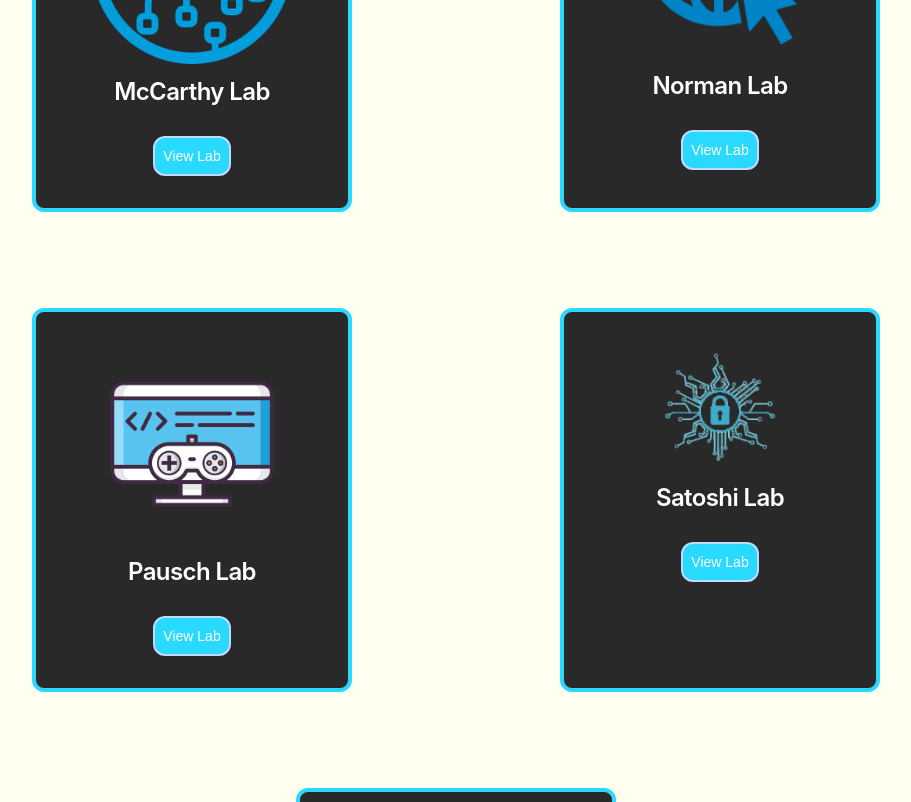
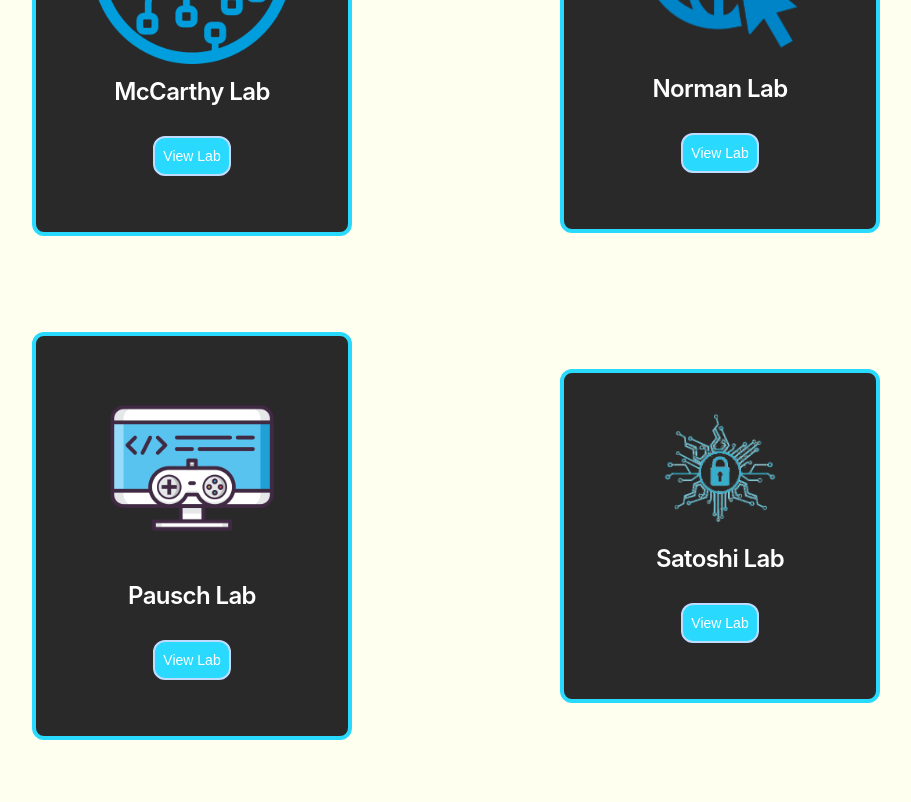
Before and after one commit to NextTechLab/ntl-frontend, a Next.js app: page / in a window 1280 px wide. Shown: the part 1140-1942 px from the top of the page, without its empty margins (184-1095 px from the left). Built offline with nearby package versions, Linux system fonts and the light colour scheme.

Commit message:
:rocket: Home Page Completed

```diff
--- a/components/landing/Labcards.tsx
+++ b/components/landing/Labcards.tsx
@@ -1,13 +1,19 @@
+import Link from "next/link";
 import React, { FunctionComponent } from "react";
 interface Labtype {
   name: string;
   image: string;
+  slug: string;
 }
 
-const Labcards: FunctionComponent<Labtype> = ({ name, image }: Labtype) => {
+const Labcards: FunctionComponent<Labtype> = ({
+  name,
+  image,
+  slug,
+}: Labtype) => {
   return (
     <div>
-      <div className="lg:mx-6 md:w-80 md:h-96 flex flex-col rounded-xl border-4 lg:mb-24 mb-10 border-[#29D9FE] p-14 pt-16 bg-[#292929]">
+      <div className="lg:mx-6 md:w-80 md:h-auto flex flex-col rounded-xl border-4 lg:mb-24 mb-10 border-[#29D9FE] p-14 pt-16 bg-[#292929]">
         <div className="event-card-master lg:block md:flex md:flex-col md:justify-evenly lg:mt-2 ">
           <div className="-mt-10 image-block justify-center flex mb-3">
             <picture>
@@ -18,9 +24,11 @@ const Labcards: FunctionComponent<Labtype> = ({ name, image }: Labtype) => {
             {name}
           </h3>
           <div className="flex justify-center pt-4">
-            <button className="m-0 border-2 font-WorkSans bg-[#29D9FE] border-blue-200 hover:bg-blue-600 p-2 rounded-xl text-sm">
-              <span className=" font-cuprum">View Lab</span>
-            </button>
+            <Link href={`/${slug}`}>
+              <button className="m-0 border-2 font-WorkSans bg-[#29D9FE] border-blue-200 hover:bg-blue-600 p-2 rounded-xl text-sm">
+                <span className=" font-cuprum">View Lab</span>
+              </button>
+            </Link>
           </div>
         </div>
       </div>
--- a/components/landing/Sublabs.tsx
+++ b/components/landing/Sublabs.tsx
@@ -14,11 +14,19 @@ const Sublabs: FunctionComponent = () => {
         Sublabs
       </h1>
       <div className="flex mx-6 pb-10 lg:mx-28 md:flex-wrap md:flex-row items-center justify-center md:justify-evenly lg:justify-around mt-14 flex-col">
-        <Labcards image="/mccarthy.png" name={MCCARTHY.NAME} />
-        <Labcards image="/norman.png" name={NORMAN.NAME} />
-        <Labcards image="/pausch.png" name={PAUSCH.NAME} />
-        <Labcards image="/satoshi.png" name={SATOSHI.NAME} />
-        <Labcards image="/tesla.png" name={TESLA.NAME} />
+        <Labcards
+          image="/mccarthy.png"
+          name={MCCARTHY.NAME}
+          slug={MCCARTHY.SLUG}
+        />
+        <Labcards image="/norman.png" name={NORMAN.NAME} slug={NORMAN.SLUG} />
+        <Labcards image="/pausch.png" name={PAUSCH.NAME} slug={PAUSCH.SLUG} />
+        <Labcards
+          image="/satoshi.png"
+          name={SATOSHI.NAME}
+          slug={SATOSHI.SLUG}
+        />
+        <Labcards image="/tesla.png" name={TESLA.NAME} slug={TESLA.SLUG} />
       </div>
     </div>
   );
--- a/utils/constants.ts
+++ b/utils/constants.ts
@@ -4,21 +4,26 @@ export const DETAILS = {
 }
 
 export const MCCARTHY = {
-    NAME:"McCarthy Lab"
+    NAME:"McCarthy Lab",
+    SLUG:"mccarthy-lab"
 }
 
 export const TESLA = {
-    NAME:"Tesla Lab"
+    NAME:"Tesla Lab",
+    SLUG:"tesla-lab"
 }
 
 export const PAUSCH = {
-    NAME:"Pausch Lab"
+    NAME:"Pausch Lab",
+    SLUG:"pausch-lab"
 }
 
 export const NORMAN = {
-    NAME:"Norman Lab"
+    NAME:"Norman Lab",
+    SLUG:"norman-lab"
 }
 
 export const SATOSHI = {
-    NAME:"Satoshi Lab"
+    NAME:"Satoshi Lab",
+    SLUG:"satoshi-lab"
 }
```
